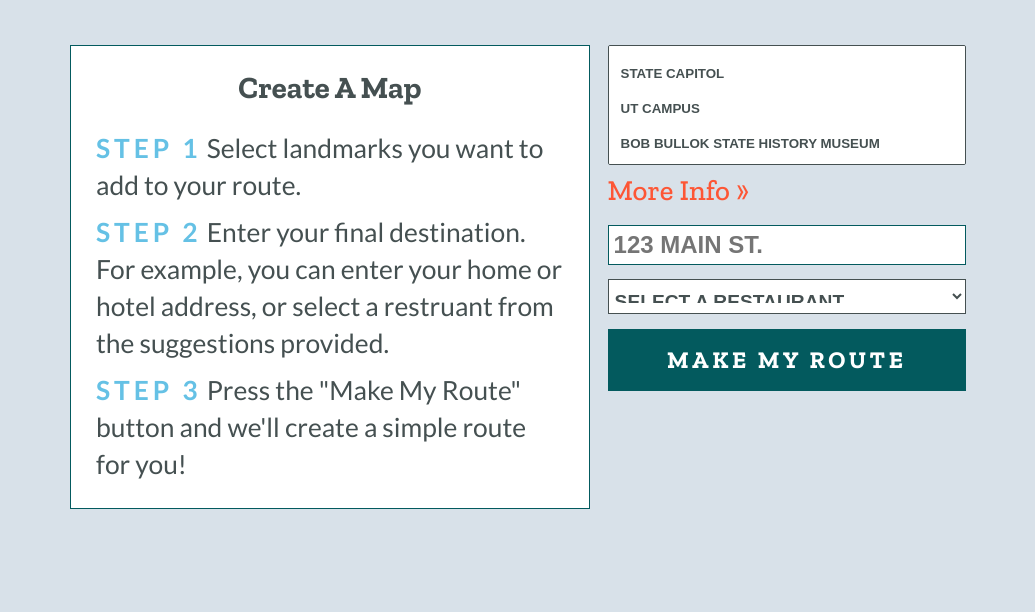
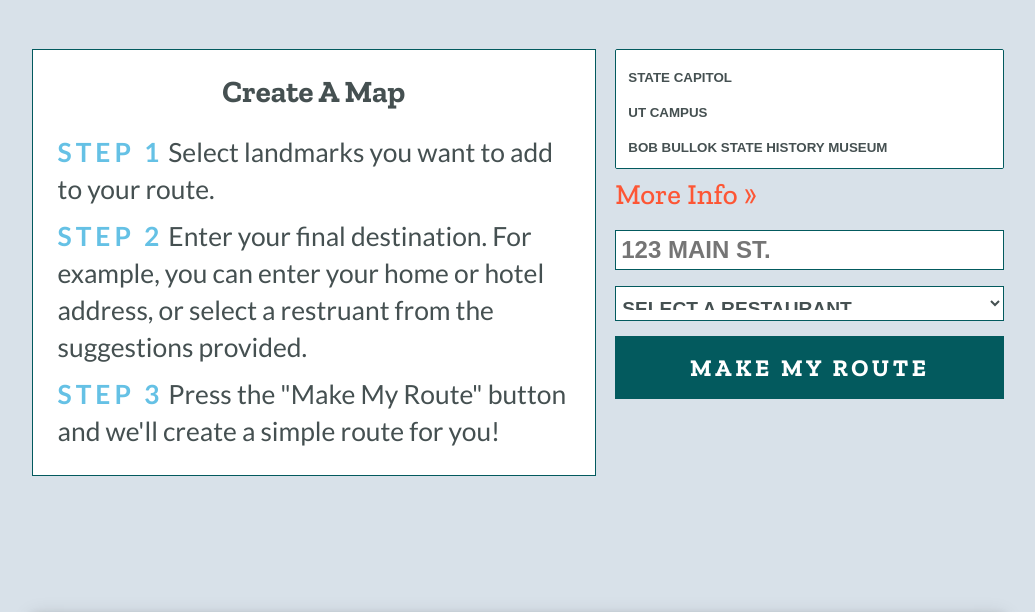
Before and after one commit to bbryant7/Via, a Node server app: page / in a window 1280 px wide. Shown: the part 276-888 px from the top of the page, without its empty margins (122-1157 px from the left). Run offline with Node 20, Linux system fonts and the light colour scheme; some libraries are stand-ins or nearby versions.

Commit message:
minor style changes: width of cards, border color for form

```diff
--- a/Public/styles.css
+++ b/Public/styles.css
@@ -280,6 +280,7 @@ margin-bottom: 4%;
   display:flex;
   flex-direction: column;
   height: 120px;
+  border: 1px solid #035A5E;
 }
 
 #waypoints input{
@@ -318,6 +319,7 @@ option {
     color: #455051;
     background-color: white;
     margin-bottom: 4%;
+    border: 1px solid #035A5E;
   }
 
 .image-bg{
@@ -412,8 +414,8 @@ text-shadow: black 1px 1px 8px, black 1px 1px 8px;
 /* Larger than tablet */
 @media (min-width: 960px) {
   .wrapper{
-    margin-left: 15%;
-    margin-right: 15%;
+    margin-left: 12%;
+    margin-right: 12%;
   }
   body{
     font-size: 150%;
@@ -453,7 +455,7 @@ text-shadow: black 1px 1px 8px, black 1px 1px 8px;
     margin-bottom: 3%;
   }
   .card{
-    width: 18%;
+    width: 23%;
     }
 
     .selection{
--- a/app.js
+++ b/app.js
@@ -95,6 +95,11 @@ app.get('/', function(req, res) {
 
   })
 
+// LOGIN LIKE
+  app.get('/login', function(req, res){
+  res.render('login')
+})
+
 
 // SUGGESTIONPAGE
 app.get('/routesuggestions', function(req, res) {
```
